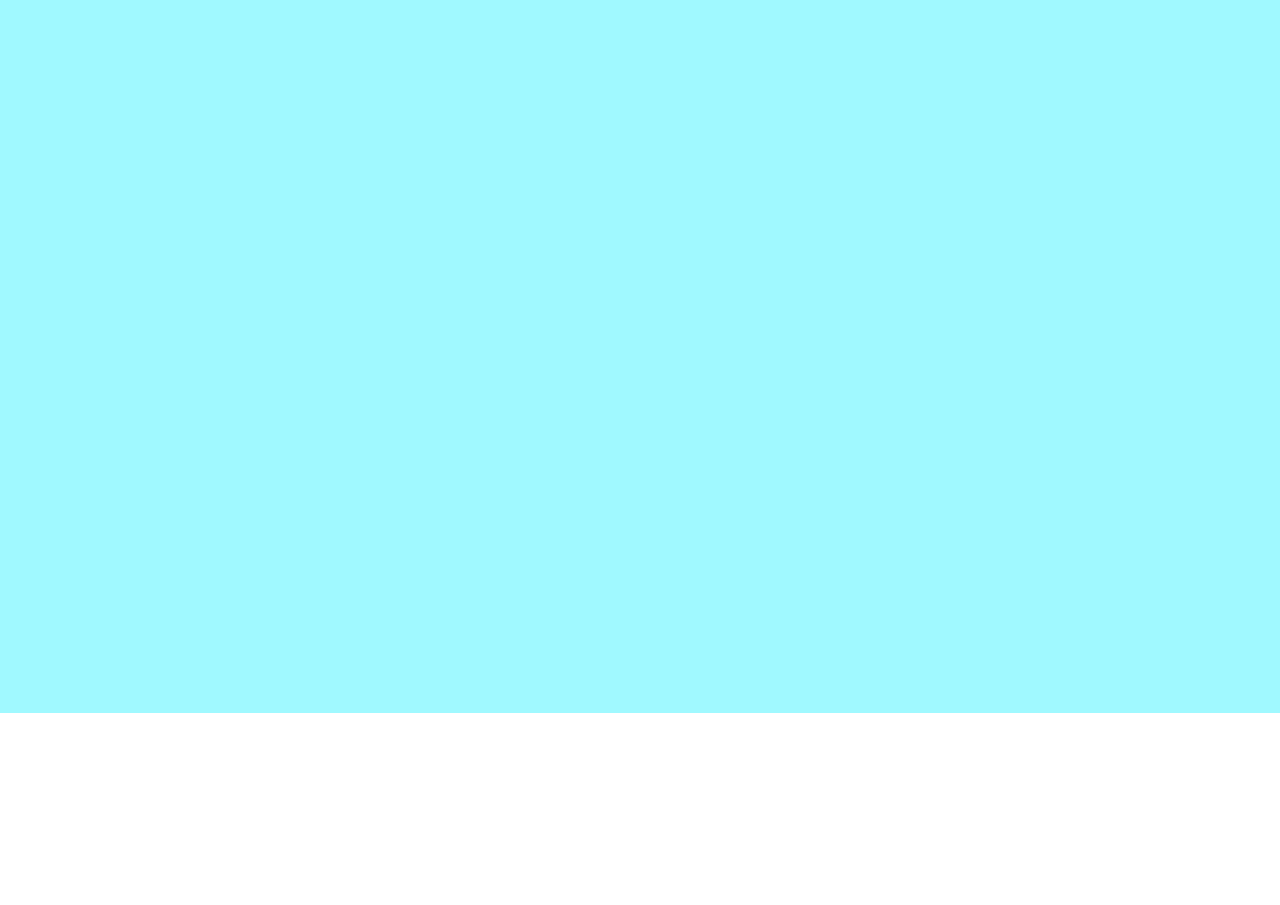
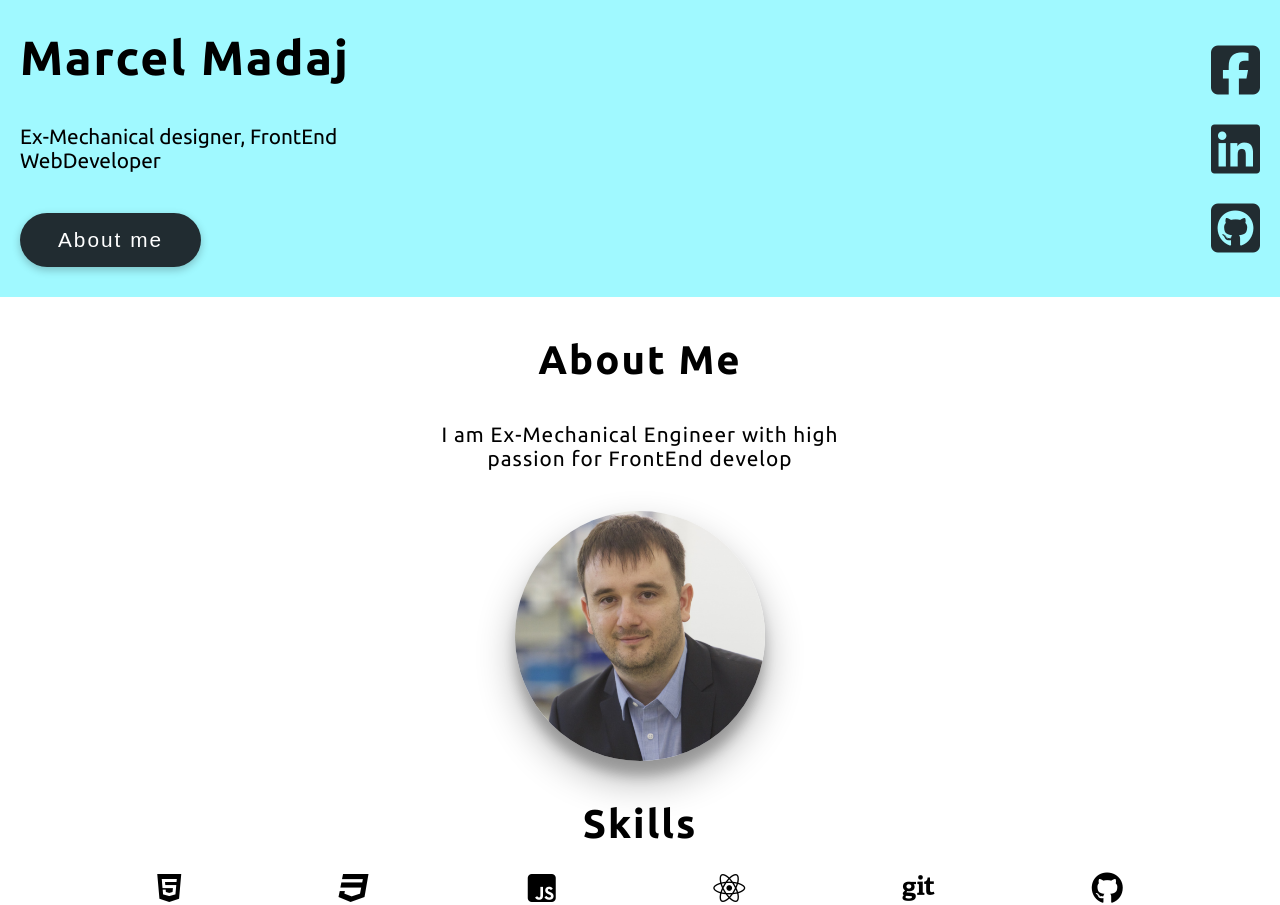
Before and after one commit to Blackchickenn/310_darkmode, a React (Create React App) app: page / in a window 1280 px wide. Shown: the part 120-1025 px from the top of the page. Before the commit the page ends 833 px from the top, so only its background shows below. Built offline with nearby package versions, Linux system fonts and the light colour scheme; the HTML template or start-up script is replaced by a standard one.

Commit message:
added about me and skills section

```diff
--- a/src/App.js
+++ b/src/App.js
@@ -1,24 +1,22 @@
 import React from "react"
 import Hero from "./components/Hero"
 import Navbar from "./components/Navbar"
+import AboutMe from "./components/AboutMe"
 
 export default function App(){
     const [darkMode, setDarkMode] = React.useState (false)
     const [burgerMenu, setBurgerMenu] = React.useState (false)
-    // const [cross, setCross] = React.useState (false)
+
 
     function toggleDarkMode(){
         setDarkMode(prevDarkMode => !prevDarkMode)
     }
 
     function displayBurgerMenu(){
-        // console.log("burger")
         setBurgerMenu(prevBurgerMenu => !prevBurgerMenu)
     }
 
-    // function displayCross(){
-    //     setCross(prevCross => !prevCross)
-    // }
+
 
     return (
             <div>
@@ -26,13 +24,12 @@ export default function App(){
                     darkMode={darkMode}
                     displayBurgerMenu={displayBurgerMenu}
                     burgerMenu={burgerMenu}
-                    // cross={cross}
-                    // displayCross={displayCross}
                 />
                 <Hero
                     toggleDarkMode={toggleDarkMode}
                     darkMode={darkMode}
                 />
+                <AboutMe />
             </div>
         )
 }
--- /dev/null
+++ b/src/components/AboutMe.js
@@ -0,0 +1,23 @@
+import React from "react"
+import MMProfile from "../images/MMProfile.PNG"
+
+export default function AboutMe(){
+    return (
+        <section className="about--me--section">
+                <p className="about--me--title">About Me</p>
+                <p className="about--me--description">I am Ex-Mechanical Engineer with high passion for FrontEnd develop</p>
+                <img src={MMProfile} alt="profile-photo" className="about--me--photo"/>
+                <div>
+                    <h3 className="about--me--skills--title">Skills</h3>
+                    <div className="about--me--skill--icons">
+                    <i class="fa-brands fa-html5"></i>
+                    <i class="fa-brands fa-css3"></i>
+                    <i class="fa-brands fa-js-square"></i>
+                    <i class="fa-brands fa-react"></i>
+                    <i class="fa-brands fa-git"></i>
+                    <i class="fa-brands fa-github"></i>
+                    </div>
+                </div>
+        </section>
+    )
+}
--- a/src/components/Hero.js
+++ b/src/components/Hero.js
@@ -1,4 +1,5 @@
 import React from "react"
+
 
 export default function Hero(props){
 
@@ -11,6 +12,19 @@ export default function Hero(props){
                                 </div>
                             <i className="fa-solid fa-moon"></i>
                         </div>
+                        <div className="hero--personal">
+                            <div className="hero--personal--info">
+                                <p className="hero--personal--name">Marcel Madaj</p>
+                                <p className="hero--personal--description">Ex-Mechanical designer, FrontEnd WebDeveloper </p>
+                                <button className="hero--personal--btn">About me</button>
+                            </div>
+                            <div className="hero--personal--contact">
+                                    <a href=""><i class="fa-brands fa-facebook-square"></i></a>
+                                    <a href=""><i class="fa-brands fa-linkedin"></i></a>
+                                    <a href=""><i class="fa-brands fa-github-square"></i></a>
+                                </div>
+
+                            </div>
                     </main>
             )
 }
--- a/src/components/Navbar.js
+++ b/src/components/Navbar.js
@@ -1,13 +1,17 @@
 import React from "react"
+import LogoPicture from "../images/MMDesignLogo.png"
 
 export default function Navbar(props){
     return(
         <nav className={props.darkMode ? "dark" : ""}>
+                <a href="https://www.w3schools.com"><img src={LogoPicture} className="nav--logo" alt="nav-logo"/></a>
+
             <div className={props.burgerMenu ? "burger" : ""}>
                 <ul className={props.darkMode ? "dark" : ""}>
                     <li>First</li>
                     <li>Second</li>
                     <li>Third</li>
+                    <li>Forth</li>
                 </ul>
             </div>
                 <div className="burger--cross">
--- a/src/style.css
+++ b/src/style.css
@@ -6,8 +6,10 @@ body {
 nav {
   background-color: #a0f9ff;
   display: flex;
-  justify-content: flex-end;
+  justify-content: space-between;
   align-items: center;
+  box-shadow: rgba(0, 0, 0, 0.35) 0px 5px 15px;
+  padding-top: 20px;
 }
 
 nav.dark {
@@ -16,6 +18,17 @@ nav.dark {
 
 .burger {
   display: none;
+}
+
+.nav--logo {
+  height: 40px;
+  object-fit: cover;
+  padding: 5px 0 0 20px;
+  /* border-top-left-radius: 50%; */
+  /* border-radius: 35% 10%; */
+}
+
+.nav--first--letter {
 }
 
 ul {
@@ -35,7 +48,7 @@ ul > li {
 
 main {
   background-color: #a0f9ff;
-  height: 100vh;
+  /* height: 100vh; */
 }
 
 main.dark {
@@ -115,6 +128,103 @@ main.dark {
   display: none;
 }
 
+.hero--personal {
+  display: flex;
+  padding: 50px 20px 30px 20px;
+  justify-content: space-between;
+}
+
+/* .hero--personal--info {
+  padding-left: 20px;
+} */
+
+.hero--personal--name {
+  font-size: 3rem;
+  font-weight: 700;
+  margin: 0;
+  letter-spacing: 2px;
+}
+
+.hero--personal--description,
+.about--me--description {
+  font-size: 1.3rem;
+  max-width: 400px;
+  margin: 40px 0;
+}
+
+.hero--personal--btn {
+  background-color: #212c31;
+  color: white;
+  border: none;
+  padding: 15px 38px;
+  font-size: 1.3rem;
+  cursor: pointer;
+  border-radius: 27px;
+  letter-spacing: 2px;
+  box-shadow: rgba(0, 0, 0, 0.24) 0px 3px 8px;
+}
+
+.hero--personal--contact {
+  display: flex;
+  flex-direction: column;
+  justify-content: space-around;
+  align-items: center;
+}
+
+.fa-facebook-square,
+.fa-linkedin,
+.fa-github-square {
+  font-size: 3.5rem;
+  color: #212c31;
+}
+
+.about--me--section {
+  display: flex;
+  flex-direction: column;
+  text-align: center;
+  align-items: center;
+}
+
+.about--me--title,
+.about--me--skills--title {
+  font-size: 2.5rem;
+  font-weight: 700;
+  margin-bottom: 0;
+  letter-spacing: 2px;
+}
+
+.about--me--skills--title {
+  margin-bottom: 25px;
+}
+
+.about--me--description {
+  letter-spacing: 1px;
+}
+
+.about--me--photo {
+  height: 250px;
+  width: 250px;
+  border-radius: 50%;
+  object-fit: cover;
+  box-shadow: rgba(0, 0, 0, 0.3) 0px 19px 38px,
+    rgba(0, 0, 0, 0.22) 0px 15px 12px;
+}
+
+.about--me--skill--icons {
+  display: flex;
+  width: 100vw;
+  justify-content: space-evenly;
+}
+
+.fa-html5,
+.fa-css3,
+.fa-js-square,
+.fa-react,
+.fa-git,
+.fa-github {
+  font-size: 2rem;
+}
+
 @media (min-width: 500px) {
   ul {
     display: flex;
```
Also changed, not shown: src/components/Projects.js (added, +9 -0 lines), src/images/MMDesignLogo.png (added), src/images/MMProfile.PNG (added).
